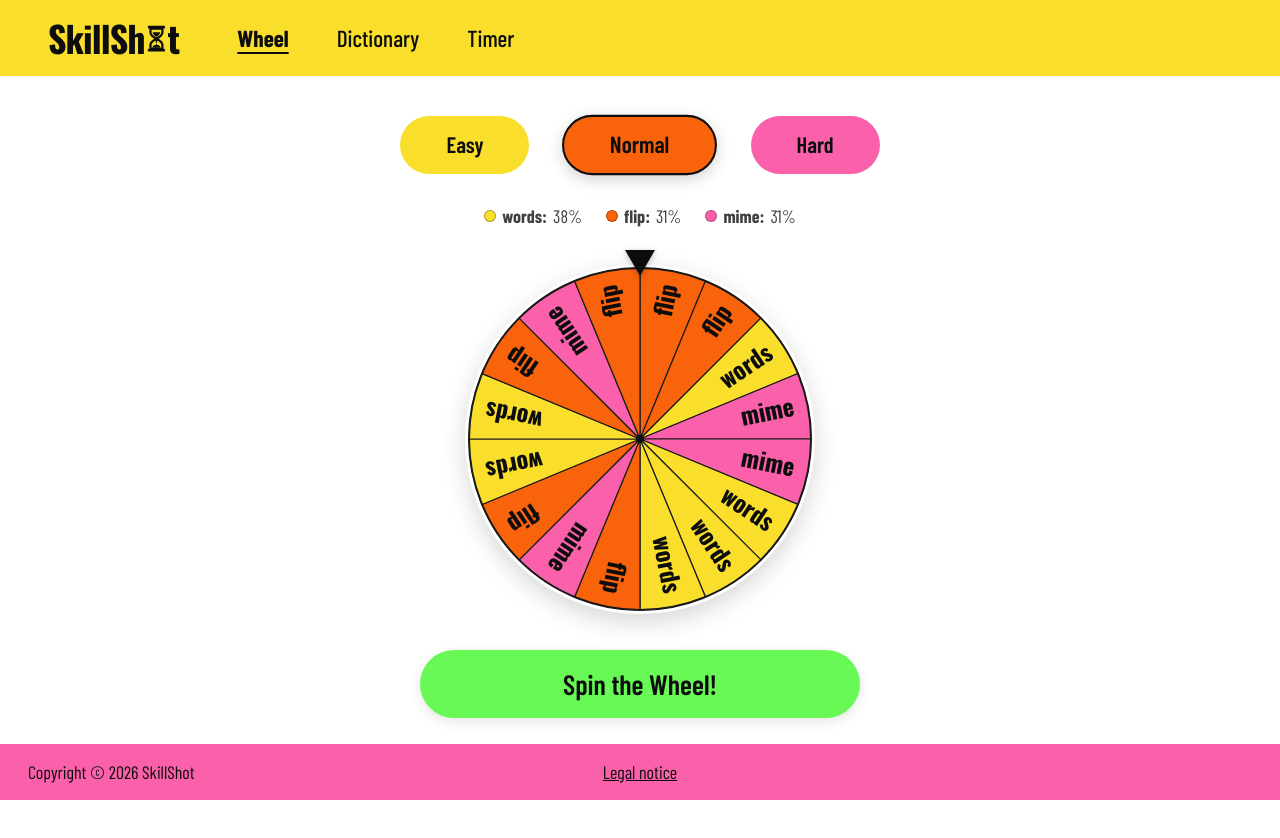
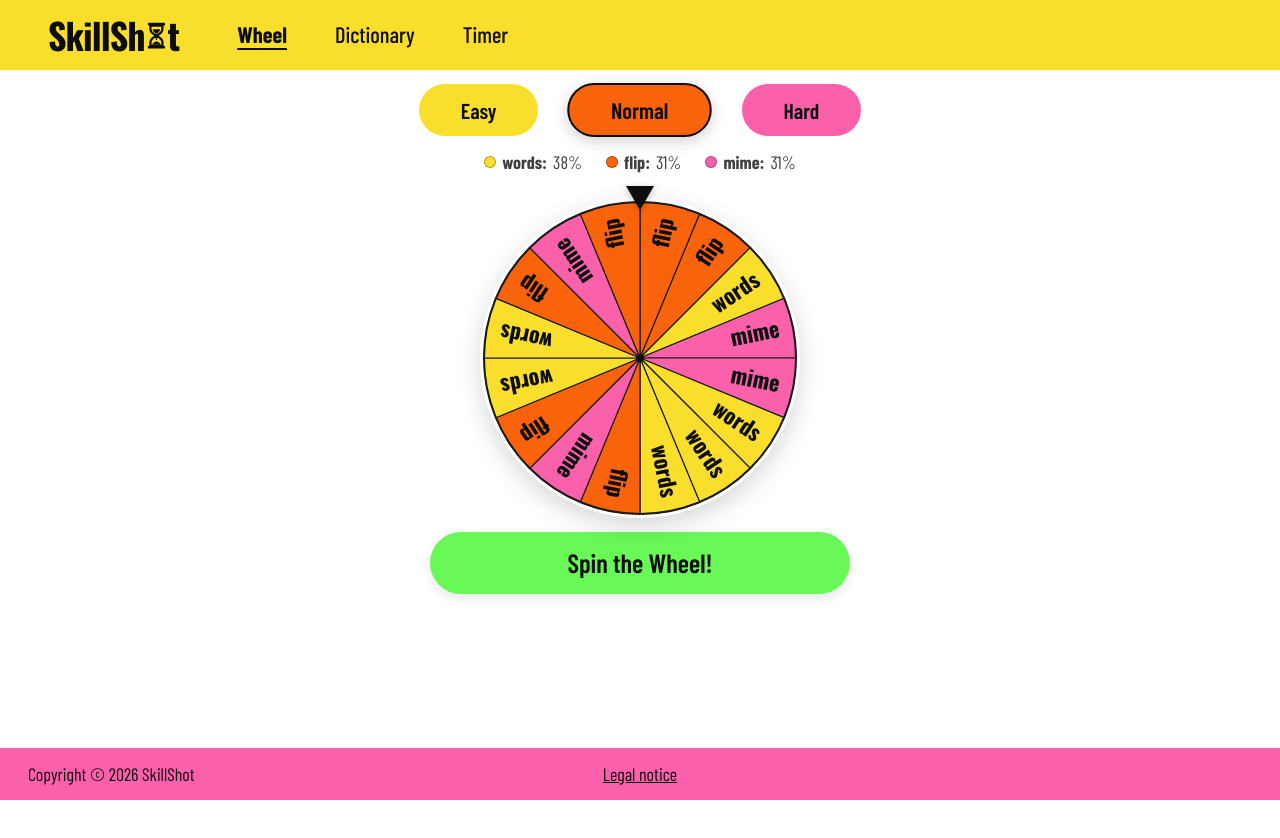
Before and after one commit to Charlotte-Michallet/SkillShot, a plain HTML site: page index.html in a window 1280 px wide. After the commit the page ends 800 px from the top, so only its background shows below. Drawn offline with nearby package versions, Linux system fonts and the light colour scheme.

Commit message:
fix: the scoll style

```diff
--- a/assets/style/style.css
+++ /dev/null
@@ -1,243 +0,0 @@
-:root {
-    --yellow: #fbd92a;
-    --orange: #fa6404;
-    --pink: #fa61aa;
-    --green: #73f866;
-    --black: #0d0d0d;
-}
-
-* {
-    box-sizing: border-box;
-    margin: 0;
-    padding: 0;
-}
-
-body {
-    font-family: "Barlow Condensed", "Inter", sans-serif;
-    min-height: 100vh;
-    display: flex;
-    flex-direction: column;
-    overflow-x: hidden;
-}
-
-.font-display {
-    font-family: "Oswald", "Barlow Condensed", sans-serif;
-}
-
-.font-condensed {
-    font-family: "Barlow Condensed", sans-serif;
-}
-
-/* Header Styling */
-.top-header {
-    background-color: var(--yellow);
-    height: 72px;
-    width: 100%;
-    position: sticky;
-    top: 0;
-    z-index: 40;
-}
-
-.nav-link {
-    font-family: "Barlow Condensed", sans-serif;
-    font-size: 1.35rem;
-    font-weight: 500;
-    color: var(--black);
-    text-decoration: none;
-    padding-bottom: 2px;
-    border-bottom: 2px solid transparent;
-    transition:
-        border-color 0.2s ease,
-        opacity 0.2s ease;
-    cursor: pointer;
-}
-
-.nav-link:hover {
-    opacity: 0.75;
-}
-
-.nav-link.active {
-    border-bottom: 2px solid var(--black);
-    font-weight: 600;
-}
-
-/* Difficulty Buttons */
-.diff-btn {
-    font-family: "Barlow Condensed", sans-serif;
-    font-size: 1.35rem;
-    font-weight: 500;
-    color: var(--black);
-    border-radius: 9999px;
-    padding: 0.55rem 2.25rem;
-    min-width: 145px;
-    border: 3px solid transparent;
-    cursor: pointer;
-    transition:
-        transform 0.18s ease,
-        box-shadow 0.18s ease,
-        border-color 0.18s ease;
-    user-select: none;
-}
-
-.diff-btn:hover:not(:disabled) {
-    transform: translateY(-2px);
-    box-shadow: 0 6px 14px rgba(0, 0, 0, 0.12);
-}
-
-.diff-btn.active {
-    border-color: var(--black);
-    transform: scale(1.05);
-    box-shadow: 0 6px 16px rgba(0, 0, 0, 0.16);
-    font-weight: 700;
-}
-
-.diff-easy {
-    background-color: var(--yellow);
-}
-
-.diff-normal {
-    background-color: var(--orange);
-}
-
-.diff-hard {
-    background-color: var(--pink);
-}
-
-/* Spin Button */
-.spin-btn {
-    background-color: var(--green);
-    color: var(--black);
-    font-family: "Barlow Condensed", sans-serif;
-    font-size: 1.75rem;
-    font-weight: 500;
-    border-radius: 9999px;
-    padding: 0.75rem 3.5rem;
-    width: 100%;
-    max-width: 440px;
-    border: none;
-    cursor: pointer;
-    transition:
-        transform 0.18s ease,
-        box-shadow 0.18s ease,
-        filter 0.18s ease;
-    box-shadow: 0 4px 12px rgba(115, 248, 102, 0.35);
-}
-
-.spin-btn:hover:not(:disabled) {
-    transform: translateY(-2px);
-    filter: brightness(0.97);
-    box-shadow: 0 8px 20px rgba(115, 248, 102, 0.5);
-}
-
-.spin-btn:active:not(:disabled) {
-    transform: scale(0.98);
-}
-
-.spin-btn:disabled {
-    opacity: 0.65;
-    cursor: not-allowed;
-}
-
-/* Wheel Pointer & Canvas */
-.wheel-stage {
-    position: relative;
-    display: flex;
-    flex-direction: column;
-    align-items: center;
-    justify-content: center;
-}
-
-.wheel-pointer {
-    width: 0;
-    height: 0;
-    border-left: 16px solid transparent;
-    border-right: 16px solid transparent;
-    border-top: 28px solid var(--black);
-    margin-bottom: -10px;
-    z-index: 20;
-    filter: drop-shadow(0 2px 3px rgba(0, 0, 0, 0.25));
-    transform-origin: top center;
-    transition: transform 0.08s ease;
-}
-
-.wheel-pointer.tick {
-    transform: rotate(-10deg);
-}
-
-#wheelCanvas {
-    border-radius: 50%;
-    box-shadow: 0 8px 24px rgba(0, 0, 0, 0.18);
-    max-width: 100%;
-    height: auto;
-    display: block;
-}
-
-/* Result Badge Animation */
-@keyframes popIn {
-    0% {
-        opacity: 0;
-        transform: scale(0.85) translateY(8px);
-    }
-    70% {
-        transform: scale(1.04) translateY(0);
-    }
-    100% {
-        opacity: 1;
-        transform: scale(1) translateY(0);
-    }
-}
-
-.result-pop {
-    animation: popIn 0.32s cubic-bezier(0.22, 1, 0.36, 1) forwards;
-}
-
-/* Dictionary Search Bar */
-.search-input-wrap {
-    position: relative;
-    width: 100%;
-    max-width: 680px;
-    margin: 0 auto;
-}
-
-.search-input {
-    width: 100%;
-    height: 54px;
-    border-radius: 9999px;
-    border: 1.5px solid #525252;
-    padding: 0 3.25rem 0 1.75rem;
-    font-family: "Barlow Condensed", "Inter", sans-serif;
-    font-size: 1.3rem;
-    color: var(--black);
-    outline: none;
-    transition:
-        border-color 0.2s ease,
-        box-shadow 0.2s ease;
-}
-
-.search-input:focus {
-    border-color: var(--black);
-    box-shadow: 0 0 0 3px rgba(249, 223, 43, 0.45);
-}
-
-.search-icon {
-    position: absolute;
-    right: 1.35rem;
-    top: 50%;
-    transform: translateY(-50%);
-    pointer-events: none;
-    color: var(--black);
-}
-
-/* Footer */
-.bottom-footer {
-    background-color: var(--pink);
-    width: 100%;
-    min-height: 52px;
-    position: fixed;
-    bottom: 0;
-    left: 0;
-    z-index: 40;
-    display: flex;
-    align-items: center;
-    padding: 0.65rem 2rem;
-}
--- a/index.html
+++ b/index.html
@@ -32,7 +32,8 @@
             body {
                 margin: 0;
                 padding: 0;
-                min-height: 100vh;
+                height: 100vh;
+                overflow: hidden;
                 background-color: #ffffff;
                 color: var(--brand-dark);
                 font-family: "Barlow Condensed", sans-serif;
@@ -43,6 +44,13 @@
                 flex-direction: column;
             }
 
+            main {
+                flex: 1;
+                min-height: 0;
+                overflow-y: auto;
+                padding-bottom: 64px;
+            }
+
             .font-display {
                 font-family: "Oswald", "Barlow Condensed", sans-serif;
             }
@@ -54,16 +62,15 @@
             /* Top Yellow Header */
             .top-header {
                 background-color: var(--brand-yellow);
-                height: 76px;
+                height: 70px;
                 width: 100%;
-                position: sticky;
-                top: 0;
+                flex-shrink: 0;
                 z-index: 40;
             }
 
             .nav-link {
                 font-family: "Barlow Condensed", sans-serif;
-                font-size: 1.45rem;
+                font-size: 1.4rem;
                 font-weight: 500;
                 color: var(--brand-dark);
                 cursor: pointer;
@@ -86,13 +93,38 @@
                 text-decoration-thickness: 2px;
             }
 
+            /* Wheel View Compact Spacing */
+            #view-wheel {
+                padding-top: 14px !important;
+                padding-bottom: 10px !important;
+            }
+
+            #view-wheel .mb-6,
+            #view-wheel .mb-7 {
+                margin-bottom: 10px !important;
+            }
+
+            #view-wheel .mt-7,
+            #view-wheel .mt-8 {
+                margin-top: 12px !important;
+            }
+
+            #prob-summary {
+                margin-bottom: 8px !important;
+            }
+
+            #resultContainer {
+                min-height: 46px !important;
+                margin-top: 10px !important;
+            }
+
             /* Difficulty Pill Buttons */
             .diff-btn {
                 font-family: "Barlow Condensed", sans-serif;
-                font-size: 1.4rem;
+                font-size: 1.35rem;
                 font-weight: 600;
                 color: var(--brand-dark);
-                padding: 10px 44px;
+                padding: 8px 40px;
                 border-radius: 9999px;
                 border: 2.5px solid transparent;
                 cursor: pointer;
@@ -131,7 +163,7 @@
                 display: inline-flex;
                 align-items: center;
                 justify-content: center;
-                padding-top: 14px;
+                padding-top: 12px;
             }
 
             .wheel-pointer {
@@ -141,9 +173,9 @@
                 transform: translateX(-50%);
                 width: 0;
                 height: 0;
-                border-left: 15px solid transparent;
-                border-right: 15px solid transparent;
-                border-top: 26px solid var(--brand-dark);
+                border-left: 14px solid transparent;
+                border-right: 14px solid transparent;
+                border-top: 24px solid var(--brand-dark);
                 z-index: 20;
                 filter: drop-shadow(0 2px 3px rgba(0, 0, 0, 0.25));
                 transition: transform 0.06s ease;
@@ -164,11 +196,11 @@
                 background-color: var(--brand-green);
                 color: var(--brand-dark);
                 font-family: "Barlow Condensed", sans-serif;
-                font-size: 1.75rem;
+                font-size: 1.65rem;
                 font-weight: 600;
-                padding: 13px 0;
+                padding: 11px 0;
                 width: 100%;
-                max-width: 440px;
+                max-width: 420px;
                 border-radius: 9999px;
                 border: none;
                 cursor: pointer;
@@ -254,7 +286,7 @@
             .bottom-footer {
                 background-color: var(--brand-pink);
                 width: 100%;
-                padding: 14px 28px;
+                padding: 12px 28px;
                 position: fixed;
                 bottom: 0;
                 left: 0;
@@ -263,11 +295,11 @@
 
             @media (max-width: 640px) {
                 .diff-btn {
-                    padding: 8px 26px;
-                    font-size: 1.25rem;
+                    padding: 7px 24px;
+                    font-size: 1.2rem;
                 }
                 .top-header {
-                    height: 66px;
+                    height: 62px;
                 }
             }
         </style>
@@ -290,7 +322,6 @@
                         class="font-display font-bold text-3xl sm:text-4xl tracking-tight text-[#0D0D0D] flex items-center leading-none"
                     >
                         SkillSh
-                        <!-- Inline SVG Hourglass Icon -->
                         <svg
                             class="inline-block w-[0.58em] h-[0.76em] mx-[1px] translate-y-[1px]"
                             viewBox="0 0 24 32"
@@ -382,14 +413,14 @@
         </header>
 
         <!-- MAIN CONTENT AREA -->
-        <main class="flex-1 w-full pb-24">
+        <main class="flex-1 w-full">
             <!-- ==================== VIEW 1: WHEEL ==================== -->
             <section
                 id="view-wheel"
-                class="w-full max-w-4xl mx-auto px-4 pt-8 sm:pt-10 pb-6 flex flex-col items-center justify-center"
+                class="w-full max-w-4xl mx-auto px-4 pt-4 pb-3 flex flex-col items-center justify-center"
             >
                 <div
-                    class="flex flex-wrap items-center justify-center gap-4 sm:gap-9 mb-6 sm:mb-7"
+                    class="flex flex-wrap items-center justify-center gap-4 sm:gap-8 mb-3"
                     role="group"
                     aria-label="Select difficulty"
                 >
@@ -421,10 +452,10 @@
 
                 <div
                     id="prob-summary"
-                    class="flex flex-wrap items-center justify-center gap-4 sm:gap-6 text-base sm:text-lg text-neutral-700 mb-4 font-condensed"
+                    class="flex flex-wrap items-center justify-center gap-4 sm:gap-6 text-base sm:text-lg text-neutral-700 mb-2 font-condensed"
                 ></div>
 
-                <div class="wheel-stage my-1">
+                <div class="wheel-stage my-0.5">
                     <div
                         id="wheelPointer"
                         class="wheel-pointer"
@@ -432,13 +463,13 @@
                     ></div>
                     <canvas
                         id="wheelCanvas"
-                        width="340"
-                        height="340"
+                        width="320"
+                        height="320"
                         aria-label="SkillShot Action Wheel"
                     ></canvas>
                 </div>
 
-                <div class="w-full flex flex-col items-center mt-7 sm:mt-8">
+                <div class="w-full flex flex-col items-center mt-3">
                     <button
                         type="button"
                         id="spinBtn"
@@ -451,15 +482,15 @@
 
                 <div
                     id="resultContainer"
-                    class="min-h-[64px] mt-5 flex items-center justify-center w-full"
+                    class="min-h-[46px] mt-2.5 flex items-center justify-center w-full"
                 >
                     <div
                         id="resultBadge"
-                        class="hidden px-8 py-2.5 rounded-full border-2 border-[#0D0D0D] shadow-md text-center"
+                        class="hidden px-7 py-2 rounded-full border-2 border-[#0D0D0D] shadow-md text-center"
                     >
                         <span
                             id="resultText"
-                            class="font-display font-bold text-2xl sm:text-3xl tracking-wide uppercase text-[#0D0D0D]"
+                            class="font-display font-bold text-xl sm:text-2xl tracking-wide uppercase text-[#0D0D0D]"
                         ></span>
                     </div>
                 </div>
@@ -526,21 +557,21 @@
             <!-- ==================== VIEW 3: 15-SECOND TIMER ==================== -->
             <section
                 id="view-timer"
-                class="hidden w-full max-w-3xl mx-auto px-6 pt-10 sm:pt-14 pb-8 flex flex-col items-center justify-center text-center"
+                class="hidden w-full max-w-3xl mx-auto px-6 pt-6 sm:pt-8 pb-6 flex flex-col items-center justify-center text-center"
             >
                 <h1
-                    class="font-display font-bold text-4xl sm:text-5xl text-[#0D0D0D] tracking-tight mb-2"
+                    class="font-display font-bold text-4xl sm:text-5xl text-[#0D0D0D] tracking-tight mb-1"
                 >
                     15-Second Round Timer
                 </h1>
                 <p
-                    class="font-condensed text-lg sm:text-xl text-neutral-600 mb-8"
+                    class="font-condensed text-lg sm:text-xl text-neutral-600 mb-6"
                 >
                     Mime, describe, or give the opposite before time runs out!
                 </p>
 
                 <div
-                    class="relative w-64 h-64 sm:w-72 sm:h-72 flex items-center justify-center mb-8"
+                    class="relative w-56 h-56 sm:w-64 sm:h-64 flex items-center justify-center mb-6"
                 >
                     <svg
                         class="w-full h-full -rotate-90 drop-shadow-md"
@@ -575,7 +606,7 @@
                     >
                         <span
                             id="timerDisplay"
-                            class="font-display font-bold text-6xl sm:text-7xl text-[#0D0D0D] tracking-tight leading-none"
+                            class="font-display font-bold text-5xl sm:text-6xl text-[#0D0D0D] tracking-tight leading-none"
                         >
                             15.0s
                         </span>
@@ -595,26 +626,24 @@
                         type="button"
                         id="timerStartBtn"
                         onclick="startTimer()"
-                        class="flex-1 min-w-[110px] py-3.5 px-6 rounded-full bg-[#68F957] border-2 border-[#0D0D0D] font-display font-bold text-xl sm:text-2xl text-[#0D0D0D] shadow-sm hover:opacity-90 active:scale-95 transition cursor-pointer disabled:opacity-45 disabled:cursor-not-allowed"
+                        class="flex-1 min-w-[105px] py-3 px-6 rounded-full bg-[#68F957] border-2 border-[#0D0D0D] font-display font-bold text-xl text-[#0D0D0D] shadow-sm hover:opacity-90 active:scale-95 transition cursor-pointer disabled:opacity-45 disabled:cursor-not-allowed"
                     >
                         Start
                     </button>
-
                     <button
                         type="button"
                         id="timerStopBtn"
                         onclick="stopTimer()"
                         disabled
-                        class="flex-1 min-w-[110px] py-3.5 px-6 rounded-full bg-[#F9630B] border-2 border-[#0D0D0D] font-display font-bold text-xl sm:text-2xl text-[#0D0D0D] shadow-sm hover:opacity-90 active:scale-95 transition cursor-pointer disabled:opacity-45 disabled:cursor-not-allowed"
+                        class="flex-1 min-w-[105px] py-3 px-6 rounded-full bg-[#F9630B] border-2 border-[#0D0D0D] font-display font-bold text-xl text-[#0D0D0D] shadow-sm hover:opacity-90 active:scale-95 transition cursor-pointer disabled:opacity-45 disabled:cursor-not-allowed"
                     >
                         Stop
                     </button>
-
                     <button
                         type="button"
                         id="timerRestartBtn"
                         onclick="restartTimer()"
-                        class="flex-1 min-w-[110px] py-3.5 px-6 rounded-full bg-[#FA61AA] border-2 border-[#0D0D0D] font-display font-bold text-xl sm:text-2xl text-[#0D0D0D] shadow-sm hover:opacity-90 active:scale-95 transition cursor-pointer"
+                        class="flex-1 min-w-[105px] py-3 px-6 rounded-full bg-[#FA61AA] border-2 border-[#0D0D0D] font-display font-bold text-xl text-[#0D0D0D] shadow-sm hover:opacity-90 active:scale-95 transition cursor-pointer"
                     >
                         Restart
                     </button>
@@ -871,8 +900,12 @@
             }
 
             function resizeAndDrawWheel() {
-                const maxSize = Math.min(window.innerWidth - 48, 350);
-                const size = Math.max(260, maxSize);
+                const maxByWidth = window.innerWidth - 48;
+                const maxByHeight = window.innerHeight - 310;
+                const size = Math.max(
+                    210,
+                    Math.min(maxByWidth, maxByHeight, 320),
+                );
                 const dpr = window.devicePixelRatio || 1;
 
                 canvas.style.width = `${size}px`;
@@ -886,7 +919,7 @@
 
             function drawWheel(rotationAngle, logicalSize) {
                 const size =
-                    logicalSize || parseFloat(canvas.style.width) || 340;
+                    logicalSize || parseFloat(canvas.style.width) || 320;
                 const cx = size / 2;
                 const cy = size / 2;
                 const radius = cx - 4;
```
